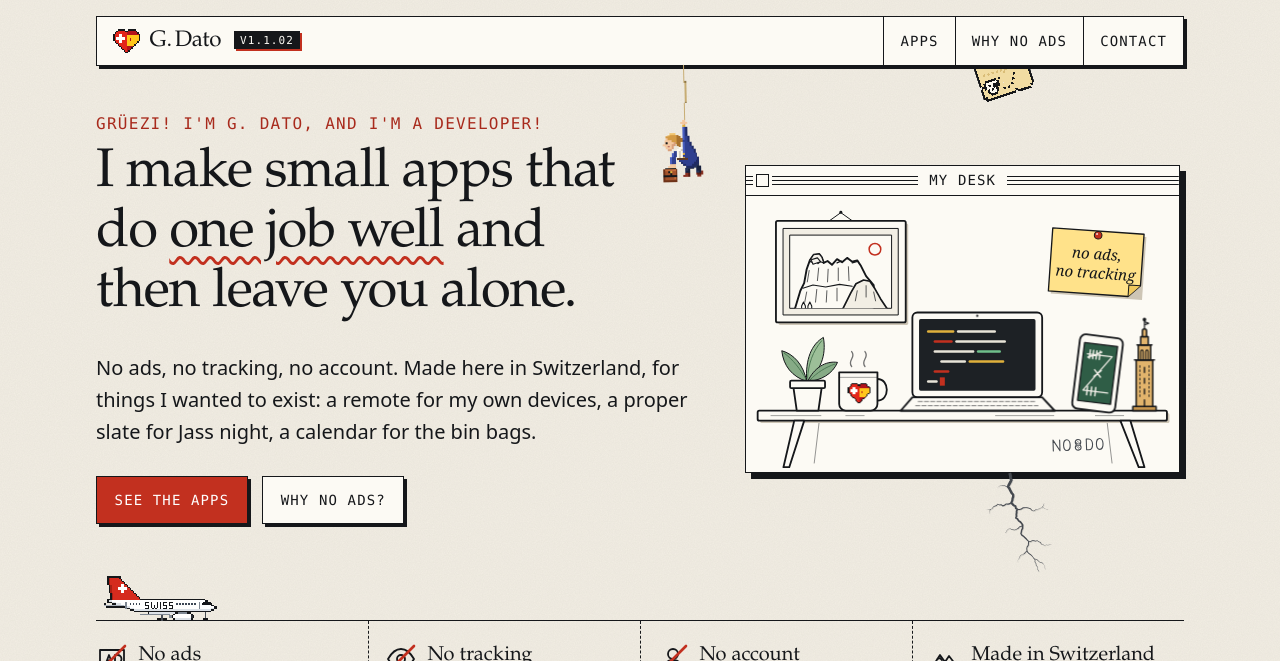
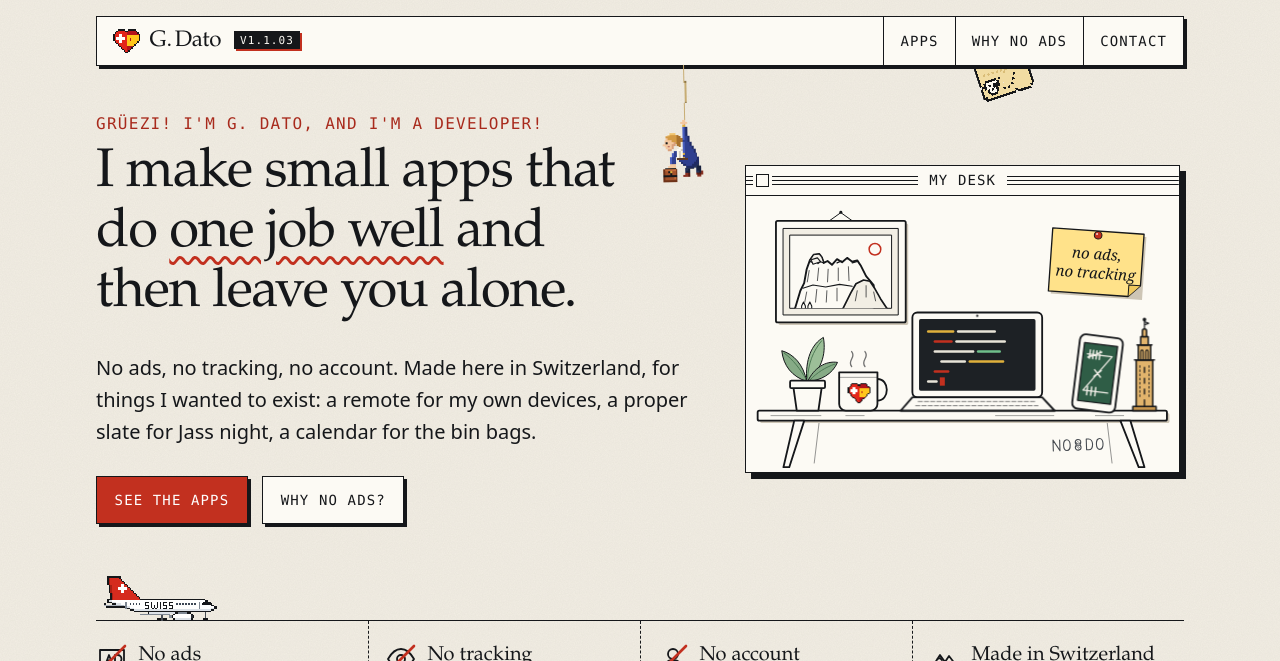
Before and after one commit to Gdato/gdato.github.io, a Jekyll site: the page built from index.html, in a window 1280 px wide. Shown: the top 661 px of the page. Built offline with Jekyll 4.4.1, drawn with Linux system fonts in a browser that asks for light colours; some of the changed text lies outside the part shown.

Commit message:
The crack hides on the footer line, small to begin with
The crack now rises from the line above the footer on the home page, away from the desk.
It starts small and grows with each of the first two clicks; after the dive and the
repair it is small again, and seeps.
Version 1.1.03.

```diff
--- a/_config.yml
+++ b/_config.yml
@@ -1,7 +1,7 @@
 title: G. Dato
 # The version of the site, shown in the menu bar and in the status bar at the bottom.
 # Raise it with every change you publish: the last number for fixes, the middle one for new things, the first for a new look.
-version: "1.1.02"
+version: "1.1.03"
 description: Small Android apps by G. Dato, made in Switzerland. No ads, no tracking.
 lang: en
 url: "https://gdato.github.io"
--- a/_includes/wallcrack.html
+++ b/_includes/wallcrack.html
@@ -1,5 +1,5 @@
 {%- comment -%}
-  The crack in the wall under the desk window, and what is behind it. Three clicks on it, no script: three hidden
+  The crack in the wall just above the footer line (home page only), and what is behind it. Three clicks on it, no script: three hidden
   checkboxes, each label reachable only once the one before is ticked. Each of the first two clicks makes the crack
   bigger and knocks a flake of plaster loose. The third tears the wall open: deep water, a diver girl swimming down,
   a fish, bubbles. Then a trowel plasters the hole shut, the patch dries, and from then on water seeps from the crack.
--- a/_layouts/default.html
+++ b/_layouts/default.html
@@ -58,7 +58,7 @@
 
   <footer class="foot wrap{% if page.window == false %} wrap--wide{% endif %}" id="contact">
     <div class="foot__grid">
-      {%- if page.url == "/" %}<span class="egg egg--book" tabindex="-1" data-say="Klaatu barada... nikto?">{% include eggs/book.svg %}</span>{% endif %}
+      {%- if page.url == "/" %}<span class="egg egg--book" tabindex="-1" data-say="Klaatu barada... nikto?">{% include eggs/book.svg %}</span>{% include wallcrack.html %}{% endif %}
       <div class="foot__sign">
         {% unless page.layout == "support" or page.signed %}{% include signature.html %}{% endunless %}
         <p class="label">{% include heart.html label="A heart, half Swiss flag and half Spanish flag" %}<span>G.&#x202F;Dato · Made in Switzerland</span></p>
--- a/assets/style.css
+++ b/assets/style.css
@@ -570,27 +570,36 @@ body { overflow-x: clip; }   /* the climb leaves the page sideways without makin
 }
 @keyframes plane-gear { 0%, 58% { opacity: 1; } 64%, 100% { opacity: 0; } }
 /* The take-off runs only when someone clicks the plane, so it also plays with reduced motion switched on. */
-/* The crack in the wall under the desk window (_includes/wallcrack.html). Positions are percent of its box. */
-.hero__desk { position: relative; }
-.wallcrack { position: absolute; z-index: 4; top: calc(100% + 1px); right: 14%; width: clamp(150px, 42%, 210px); aspect-ratio: 210 / 130; pointer-events: none; }
-.wallcrack__art { position: absolute; inset: 0; width: 100%; height: 100%; overflow: visible; }
+/* Tyre smoke: small puffs left on the runway by the main wheels shortly before lift-off. Their places are fractions
+   of the take-off roll (330 px on a desk, 150 px on a phone); their delays are when the wheels pass there. */
+.plane-smoke { position: absolute; left: calc(.5rem + 55px + var(--f) * 330px); bottom: calc(100% - 6px); width: 16px; height: 16px; margin-left: -8px;
+  border-radius: 50%; background: radial-gradient(rgba(214, 218, 223, .95), rgba(214, 218, 223, 0) 70%); opacity: 0; pointer-events: none; }
+@media (max-width: 39.99rem) { .plane-smoke { left: calc(.5rem + 55px + var(--f) * 150px); } }
+.plane-go:checked ~ .plane-smoke { animation: plane-smoke 1s ease-out var(--d) forwards; }
+@keyframes plane-smoke { 0% { opacity: 1; transform: scale(.4); } 100% { opacity: 0; transform: translate(-30px, -8px) scale(2.6); } }
+/* The crack in the wall just above the footer line, home page only (_includes/wallcrack.html). Positions are percent of its box. */
+.wallcrack { position: absolute; z-index: 4; bottom: 100%; left: 24%; width: clamp(130px, 22vw, 170px); aspect-ratio: 210 / 130; pointer-events: none; }
+.wallcrack__art { position: absolute; inset: 0; width: 100%; height: 100%; overflow: visible; transform: scaleY(-1); }   /* rising from the line */
 .crack-cb { display: none; }   /* fully hidden: a label still ticks it, and nothing scrolls to it */
-.crack-hit { display: none; position: absolute; z-index: 3; left: 30%; top: 0; width: 34%; height: 90%; cursor: pointer; pointer-events: auto; -webkit-tap-highlight-color: transparent; }
+.crack-hit { display: none; position: absolute; z-index: 3; left: 32%; bottom: 0; width: 30%; height: calc(var(--grow, .6) * 92%); cursor: pointer; pointer-events: auto; -webkit-tap-highlight-color: transparent; }
 #crack-1:not(:checked) ~ .crack-hit--1,
 #crack-1:checked ~ #crack-2:not(:checked) ~ .crack-hit--2,
 #crack-2:checked ~ #crack-3:not(:checked) ~ .crack-hit--3 { display: block; }
 
 /* Each click makes the crack bigger (it grows from the window edge), then the repair brings it back. */
 .desk__crack { transform-box: view-box; transform-origin: 40% 0; transition: transform .35s cubic-bezier(.3, 1.6, .5, 1); }
-#crack-1:checked ~ .wallcrack__art .desk__crack { transform: scale(1.18); animation: crack-shake-a .35s; }
-#crack-2:checked ~ .wallcrack__art .desk__crack { transform: scale(1.38); animation: crack-shake-b .35s; }
-#crack-3:checked ~ .wallcrack__art .desk__crack { transform: scale(1); transition: transform .6s ease 9.4s; }
-@keyframes crack-shake-a { 0% { transform: scale(1); } 30% { transform: scale(1.22) translateX(1px); } 60% { transform: scale(1.16) translateX(-1px); } 100% { transform: scale(1.18); } }
-@keyframes crack-shake-b { 0% { transform: scale(1.18); } 30% { transform: scale(1.43) translateX(-1.2px) rotate(-1deg); } 60% { transform: scale(1.35) translateX(1px); } 100% { transform: scale(1.38); } }
-.crack-flake { position: absolute; left: 44%; top: 30%; width: 6px; height: 5px; background: #d9cfba; clip-path: polygon(0 30%, 45% 0, 100% 20%, 80% 100%, 20% 90%); opacity: 0; }
-.crack-flake--2 { left: 50%; top: 52%; }
+.desk__crack { transform: scale(.6); }
+.crack-hit--2 { --grow: .82; }
+.crack-hit--3 { --grow: 1; }
+#crack-1:checked ~ .wallcrack__art .desk__crack { transform: scale(.82); animation: crack-shake-a .35s; }
+#crack-2:checked ~ .wallcrack__art .desk__crack { transform: scale(1); animation: crack-shake-b .35s; }
+#crack-3:checked ~ .wallcrack__art .desk__crack { transform: scale(.6); transition: transform .6s ease 9.4s; }
+@keyframes crack-shake-a { 0% { transform: scale(.6); } 30% { transform: scale(.86) translateX(1px); } 60% { transform: scale(.79) translateX(-1px); } 100% { transform: scale(.82); } }
+@keyframes crack-shake-b { 0% { transform: scale(.82); } 30% { transform: scale(1.05) translateX(-1.2px) rotate(-1deg); } 60% { transform: scale(.97) translateX(1px); } 100% { transform: scale(1); } }
+.crack-flake { position: absolute; left: 42%; top: 82%; width: 6px; height: 5px; background: #d9cfba; clip-path: polygon(0 30%, 45% 0, 100% 20%, 80% 100%, 20% 90%); opacity: 0; }
+.crack-flake--2 { left: 47%; top: 62%; }
 #crack-1:checked ~ .crack-flake--1, #crack-2:checked ~ .crack-flake--2 { animation: crack-flake 1.1s cubic-bezier(.5, 0, 1, .6) forwards; }
-@keyframes crack-flake { 0% { opacity: 1; transform: none; } 100% { opacity: 0; transform: translate(8px, 60px) rotate(220deg); } }
+@keyframes crack-flake { 0% { opacity: 1; transform: none; } 100% { opacity: 0; transform: translate(8px, 22px) rotate(220deg); } }
 
 /* The dive. 10 s: the wall tears (0-0.7 s), the swim, the trowel (7.6-8.8 s), the plaster dries and blends into the wall. */
 .dive { position: absolute; inset: 0; visibility: hidden; }
@@ -598,15 +607,15 @@ body { overflow-x: clip; }   /* the climb leaves the page sideways without makin
 @keyframes dive-life { 0%, 99.9% { visibility: visible; } 100% { visibility: hidden; } }
 @keyframes dive-jolt { 20% { transform: translate(-2px, 1px); } 45% { transform: translate(2px, -1px); } 70% { transform: translate(-1px, 0); } }
 .dive__rim, .dive__shade, .dive__hole, .dive__patch { position: absolute; inset: 0; }
-.dive__rim { background: #d9cfba; clip-path: polygon(35.6% -24.0%, 34.5% -23.7%, 35.3% -13.6%, 38.6% 8.2%, 43.3% 33.9%, 46.5% 54.5%, 51.1% 77.1%, 55.4% 96.3%, 55.7% 93.3%, 59.1% 108.4%, 60.0% 107.8%, 61.1% 108.2%, 60.9% 101.2%, 57.4% 78.2%, 52.3% 50.8%, 48.5% 26.1%, 43.3% 0.3%, 38.5% -18.0%); }
-.dive__shade { background: rgba(0, 0, 0, .55); clip-path: polygon(40.4% 0.4%, 39.6% 0.6%, 40.2% 7.4%, 42.3% 21.9%, 45.5% 39.0%, 47.6% 52.7%, 50.7% 67.8%, 53.6% 80.6%, 53.8% 78.6%, 56.0% 88.7%, 56.6% 88.3%, 57.4% 88.6%, 57.2% 83.9%, 54.9% 68.6%, 51.5% 50.3%, 49.0% 33.8%, 45.5% 16.7%, 42.3% 4.4%); }
-.dive__hole { overflow: hidden; clip-path: polygon(40.0% 0.0%, 39.2% 0.2%, 39.8% 7.0%, 41.9% 21.5%, 45.1% 38.6%, 47.2% 52.3%, 50.3% 67.4%, 53.2% 80.2%, 53.4% 78.2%, 55.6% 88.3%, 56.2% 87.9%, 57.0% 88.2%, 56.8% 83.5%, 54.5% 68.2%, 51.1% 49.9%, 48.6% 33.4%, 45.1% 16.3%, 41.9% 4.0%); }
+.dive__rim { background: #d9cfba; clip-path: polygon(35.6% 124.0%, 34.5% 123.7%, 35.3% 113.6%, 38.6% 91.8%, 43.3% 66.1%, 46.5% 45.5%, 51.1% 22.9%, 55.4% 3.7%, 55.7% 6.7%, 59.1% -8.4%, 60.0% -7.8%, 61.1% -8.2%, 60.9% -1.2%, 57.4% 21.8%, 52.3% 49.2%, 48.5% 73.9%, 43.3% 99.7%, 38.5% 118.0%); }
+.dive__shade { background: rgba(0, 0, 0, .55); clip-path: polygon(40.4% 100.4%, 39.6% 100.2%, 40.2% 93.4%, 42.3% 78.9%, 45.5% 61.8%, 47.6% 48.1%, 50.7% 33.0%, 53.6% 20.2%, 53.8% 22.2%, 56.0% 12.1%, 56.6% 12.5%, 57.4% 12.2%, 57.2% 16.9%, 54.9% 32.2%, 51.5% 50.5%, 49.0% 67.0%, 45.5% 84.1%, 42.3% 96.4%); }
+.dive__hole { overflow: hidden; clip-path: polygon(40.0% 100.0%, 39.2% 99.8%, 39.8% 93.0%, 41.9% 78.5%, 45.1% 61.4%, 47.2% 47.7%, 50.3% 32.6%, 53.2% 19.8%, 53.4% 21.8%, 55.6% 11.7%, 56.2% 12.1%, 57.0% 11.8%, 56.8% 16.5%, 54.5% 31.8%, 51.1% 50.1%, 48.6% 66.6%, 45.1% 83.7%, 41.9% 96.0%); }
 #crack-3:checked ~ .dive .dive__rim { animation: dive-rim 10s forwards; }
 #crack-3:checked ~ .dive .dive__shade { animation: dive-shade 10s forwards; }
 #crack-3:checked ~ .dive .dive__hole { animation: dive-hole 10s forwards; }
-@keyframes dive-rim { 0% { clip-path: polygon(35.6% -24.0%, 34.5% -23.7%, 35.3% -13.6%, 38.6% 8.2%, 43.3% 33.9%, 46.5% 54.5%, 51.1% 77.1%, 55.4% 96.3%, 55.7% 93.3%, 59.1% 108.4%, 60.0% 107.8%, 61.1% 108.2%, 60.9% 101.2%, 57.4% 78.2%, 52.3% 50.8%, 48.5% 26.1%, 43.3% 0.3%, 38.5% -18.0%); animation-timing-function: cubic-bezier(.15, .9, .3, 1); } 6%, 100% { clip-path: polygon(39.5% -2.9%, 22.5% 0.3%, 9.8% 9.8%, 3.4% 26.8%, 7.7% 44.8%, 2.4% 60.7%, 11.9% 75.5%, 25.7% 87.2%, 37.4% 82.9%, 49.0% 96.7%, 61.7% 89.3%, 76.6% 93.5%, 89.3% 79.8%, 96.7% 61.7%, 91.4% 42.7%, 97.8% 23.6%, 87.2% 6.6%, 64.9% -2.9%); } }
-@keyframes dive-shade { 0%, 1% { clip-path: polygon(40.4% 0.4%, 39.6% 0.6%, 40.2% 7.4%, 42.3% 21.9%, 45.5% 39.0%, 47.6% 52.7%, 50.7% 67.8%, 53.6% 80.6%, 53.8% 78.6%, 56.0% 88.7%, 56.6% 88.3%, 57.4% 88.6%, 57.2% 83.9%, 54.9% 68.6%, 51.5% 50.3%, 49.0% 33.8%, 45.5% 16.7%, 42.3% 4.4%); animation-timing-function: cubic-bezier(.15, .9, .3, 1); } 7%, 100% { clip-path: polygon(41.2% 2.4%, 25.2% 5.4%, 13.2% 14.4%, 7.2% 30.4%, 11.2% 47.4%, 6.2% 62.4%, 15.2% 76.4%, 28.2% 87.4%, 39.2% 83.4%, 50.2% 96.4%, 62.2% 89.4%, 76.2% 93.4%, 88.2% 80.4%, 95.2% 63.4%, 90.2% 45.4%, 96.2% 27.4%, 86.2% 11.4%, 65.2% 2.4%); } }
-@keyframes dive-hole { 0%, 2% { clip-path: polygon(40.0% 0.0%, 39.2% 0.2%, 39.8% 7.0%, 41.9% 21.5%, 45.1% 38.6%, 47.2% 52.3%, 50.3% 67.4%, 53.2% 80.2%, 53.4% 78.2%, 55.6% 88.3%, 56.2% 87.9%, 57.0% 88.2%, 56.8% 83.5%, 54.5% 68.2%, 51.1% 49.9%, 48.6% 33.4%, 45.1% 16.3%, 41.9% 4.0%); animation-timing-function: cubic-bezier(.15, .9, .3, 1); } 8%, 100% { clip-path: polygon(40.0% 0.0%, 24.0% 3.0%, 12.0% 12.0%, 6.0% 28.0%, 10.0% 45.0%, 5.0% 60.0%, 14.0% 74.0%, 27.0% 85.0%, 38.0% 81.0%, 49.0% 94.0%, 61.0% 87.0%, 75.0% 91.0%, 87.0% 78.0%, 94.0% 61.0%, 89.0% 43.0%, 95.0% 25.0%, 85.0% 9.0%, 64.0% 0.0%); } }
+@keyframes dive-rim { 0% { clip-path: polygon(35.6% 124.0%, 34.5% 123.7%, 35.3% 113.6%, 38.6% 91.8%, 43.3% 66.1%, 46.5% 45.5%, 51.1% 22.9%, 55.4% 3.7%, 55.7% 6.7%, 59.1% -8.4%, 60.0% -7.8%, 61.1% -8.2%, 60.9% -1.2%, 57.4% 21.8%, 52.3% 49.2%, 48.5% 73.9%, 43.3% 99.7%, 38.5% 118.0%); animation-timing-function: cubic-bezier(.15, .9, .3, 1); } 6%, 100% { clip-path: polygon(39.5% 102.9%, 22.5% 99.7%, 9.8% 90.2%, 3.4% 73.2%, 7.7% 55.2%, 2.4% 39.3%, 11.9% 24.5%, 25.7% 12.8%, 37.4% 17.1%, 49.0% 3.3%, 61.7% 10.7%, 76.6% 6.5%, 89.3% 20.2%, 96.7% 38.3%, 91.4% 57.3%, 97.8% 76.4%, 87.2% 93.4%, 64.9% 102.9%); } }
+@keyframes dive-shade { 0%, 1% { clip-path: polygon(40.4% 100.4%, 39.6% 100.2%, 40.2% 93.4%, 42.3% 78.9%, 45.5% 61.8%, 47.6% 48.1%, 50.7% 33.0%, 53.6% 20.2%, 53.8% 22.2%, 56.0% 12.1%, 56.6% 12.5%, 57.4% 12.2%, 57.2% 16.9%, 54.9% 32.2%, 51.5% 50.5%, 49.0% 67.0%, 45.5% 84.1%, 42.3% 96.4%); animation-timing-function: cubic-bezier(.15, .9, .3, 1); } 7%, 100% { clip-path: polygon(41.2% 102.4%, 25.2% 99.4%, 13.2% 90.4%, 7.2% 74.4%, 11.2% 57.4%, 6.2% 42.4%, 15.2% 28.4%, 28.2% 17.4%, 39.2% 21.4%, 50.2% 8.4%, 62.2% 15.4%, 76.2% 11.4%, 88.2% 24.4%, 95.2% 41.4%, 90.2% 59.4%, 96.2% 77.4%, 86.2% 93.4%, 65.2% 102.4%); } }
+@keyframes dive-hole { 0%, 2% { clip-path: polygon(40.0% 100.0%, 39.2% 99.8%, 39.8% 93.0%, 41.9% 78.5%, 45.1% 61.4%, 47.2% 47.7%, 50.3% 32.6%, 53.2% 19.8%, 53.4% 21.8%, 55.6% 11.7%, 56.2% 12.1%, 57.0% 11.8%, 56.8% 16.5%, 54.5% 31.8%, 51.1% 50.1%, 48.6% 66.6%, 45.1% 83.7%, 41.9% 96.0%); animation-timing-function: cubic-bezier(.15, .9, .3, 1); } 8%, 100% { clip-path: polygon(40.0% 100.0%, 24.0% 97.0%, 12.0% 88.0%, 6.0% 72.0%, 10.0% 55.0%, 5.0% 40.0%, 14.0% 26.0%, 27.0% 15.0%, 38.0% 19.0%, 49.0% 6.0%, 61.0% 13.0%, 75.0% 9.0%, 87.0% 22.0%, 94.0% 39.0%, 89.0% 57.0%, 95.0% 75.0%, 85.0% 91.0%, 64.0% 100.0%); } }
 .dive__water { position: absolute; inset: 0; background: linear-gradient(#5ab8dc, #1d6a96 55%, #0b3350); box-shadow: inset 5px 6px 8px rgba(0, 0, 0, .45); }
 .dive__light { position: absolute; inset: -20% -40%; background: repeating-linear-gradient(105deg, rgba(255, 255, 255, .12) 0 4px, transparent 4px 18px, rgba(255, 255, 255, .06) 18px 21px, transparent 21px 34px); }
 #crack-3:checked ~ .dive .dive__light { animation: dive-light 3s ease-in-out infinite alternate; }
@@ -632,11 +641,11 @@ body { overflow-x: clip; }   /* the climb leaves the page sideways without makin
 .dive__chunk { position: absolute; left: var(--x); top: var(--y); width: var(--s); height: calc(var(--s) * .8); background: #d9cfba; opacity: 0;
   box-shadow: inset -1px -1px 0 rgba(0, 0, 0, .25); clip-path: polygon(0 20%, 40% 0, 100% 15%, 85% 100%, 15% 85%); }
 #crack-3:checked ~ .dive .dive__chunk { animation: dive-chunk 1.3s cubic-bezier(.5, 0, 1, .6) var(--d) forwards; }
-@keyframes dive-chunk { 0% { opacity: 1; transform: none; } 85% { opacity: 1; } 100% { opacity: 0; transform: translate(var(--dx), 90px) rotate(var(--r)); } }
+@keyframes dive-chunk { 0% { opacity: 1; transform: none; } 85% { opacity: 1; } 100% { opacity: 0; transform: translate(var(--dx), 40px) rotate(var(--r)); } }
 .dive__dust { position: absolute; left: var(--x); top: var(--y); width: 18px; height: 18px; margin: -9px; border-radius: 50%; background: radial-gradient(rgba(217, 207, 186, .75), transparent 70%); opacity: 0; }
 #crack-3:checked ~ .dive .dive__dust { animation: dive-dust 1.2s ease-out forwards; }
 @keyframes dive-dust { 0% { opacity: .9; transform: scale(.4); } 100% { opacity: 0; transform: translate(var(--dx), var(--dy)) scale(2.4); } }
-.dive__patch { clip-path: polygon(39.5% -2.9%, 22.5% 0.3%, 9.8% 9.8%, 3.4% 26.8%, 7.7% 44.8%, 2.4% 60.7%, 11.9% 75.5%, 25.7% 87.2%, 37.4% 82.9%, 49.0% 96.7%, 61.7% 89.3%, 76.6% 93.5%, 89.3% 79.8%, 96.7% 61.7%, 91.4% 42.7%, 97.8% 23.6%, 87.2% 6.6%, 64.9% -2.9%); }
+.dive__patch { clip-path: polygon(39.5% 102.9%, 22.5% 99.7%, 9.8% 90.2%, 3.4% 73.2%, 7.7% 55.2%, 2.4% 39.3%, 11.9% 24.5%, 25.7% 12.8%, 37.4% 17.1%, 49.0% 3.3%, 61.7% 10.7%, 76.6% 6.5%, 89.3% 20.2%, 96.7% 38.3%, 91.4% 57.3%, 97.8% 76.4%, 87.2% 93.4%, 64.9% 102.9%); }
 .dive__plaster { position: absolute; inset: 0; background-color: #e3dac6; clip-path: inset(0 100% 0 0); }
 .dive__trowel { position: absolute; top: -15%; bottom: -15%; left: -6%; width: 5px; background: #7c828a; box-shadow: 1px 0 0 #c9ced4, -3px 0 4px rgba(0, 0, 0, .25); transform: skewX(-14deg); opacity: 0; }
 #crack-3:checked ~ .dive .dive__plaster { animation: dive-plaster 10s forwards; }
@@ -658,21 +667,14 @@ body { overflow-x: clip; }   /* the climb leaves the page sideways without makin
 }
 
 /* Afterwards the repaired crack keeps seeping. */
-.crack-drip { position: absolute; left: 46%; top: 40%; width: 3px; height: 5px; background: #5ab8dc; border-radius: 1px 1px 2px 2px; opacity: 0; }
-.crack-drip--b { left: 53%; top: 66%; }
+.crack-drip { --fall: 18px; position: absolute; left: 43%; top: 76%; width: 3px; height: 5px; background: #5ab8dc; border-radius: 1px 1px 2px 2px; opacity: 0; }
+.crack-drip--b { --fall: 34px; left: 48%; top: 62%; }
 #crack-3:checked ~ .crack-drip { animation: crack-drip 3.6s ease-in calc(10.2s + var(--d)) infinite; }
 @keyframes crack-drip {
   0% { opacity: 0; transform: translateY(0) scale(.3); }
   30% { opacity: 1; transform: translateY(0) scale(1); }
   55% { transform: translateY(0); }
-  85% { opacity: 1; transform: translateY(900%); }
-  86%, 100% { opacity: 0; transform: translateY(900%); }
+  85% { opacity: 1; transform: translateY(var(--fall)); }
+  86%, 100% { opacity: 0; transform: translateY(var(--fall)); }
 }
-@media (max-width: 57.99rem) { .wallcrack { right: 10%; width: clamp(140px, 38%, 200px); } }
-/* Tyre smoke: small puffs left on the runway by the main wheels shortly before lift-off. Their places are fractions
-   of the take-off roll (330 px on a desk, 150 px on a phone); their delays are when the wheels pass there. */
-.plane-smoke { position: absolute; left: calc(.5rem + 55px + var(--f) * 330px); bottom: calc(100% - 6px); width: 16px; height: 16px; margin-left: -8px;
-  border-radius: 50%; background: radial-gradient(rgba(214, 218, 223, .95), rgba(214, 218, 223, 0) 70%); opacity: 0; pointer-events: none; }
-@media (max-width: 39.99rem) { .plane-smoke { left: calc(.5rem + 55px + var(--f) * 150px); } }
-.plane-go:checked ~ .plane-smoke { animation: plane-smoke 1s ease-out var(--d) forwards; }
-@keyframes plane-smoke { 0% { opacity: 1; transform: scale(.4); } 100% { opacity: 0; transform: translate(-30px, -8px) scale(2.6); } }
+@media (max-width: 39.99rem) { .wallcrack { left: 38%; } }
--- a/index.html
+++ b/index.html
@@ -18,7 +18,6 @@ permalink: /
   <figure class="window hero__desk">
     <div class="window__bar" aria-hidden="true"><span class="window__box"></span><span class="window__name">My desk</span></div>
     {% include desk.svg %}
-    {% include wallcrack.html %}
   </figure>
 </section>
 
```
